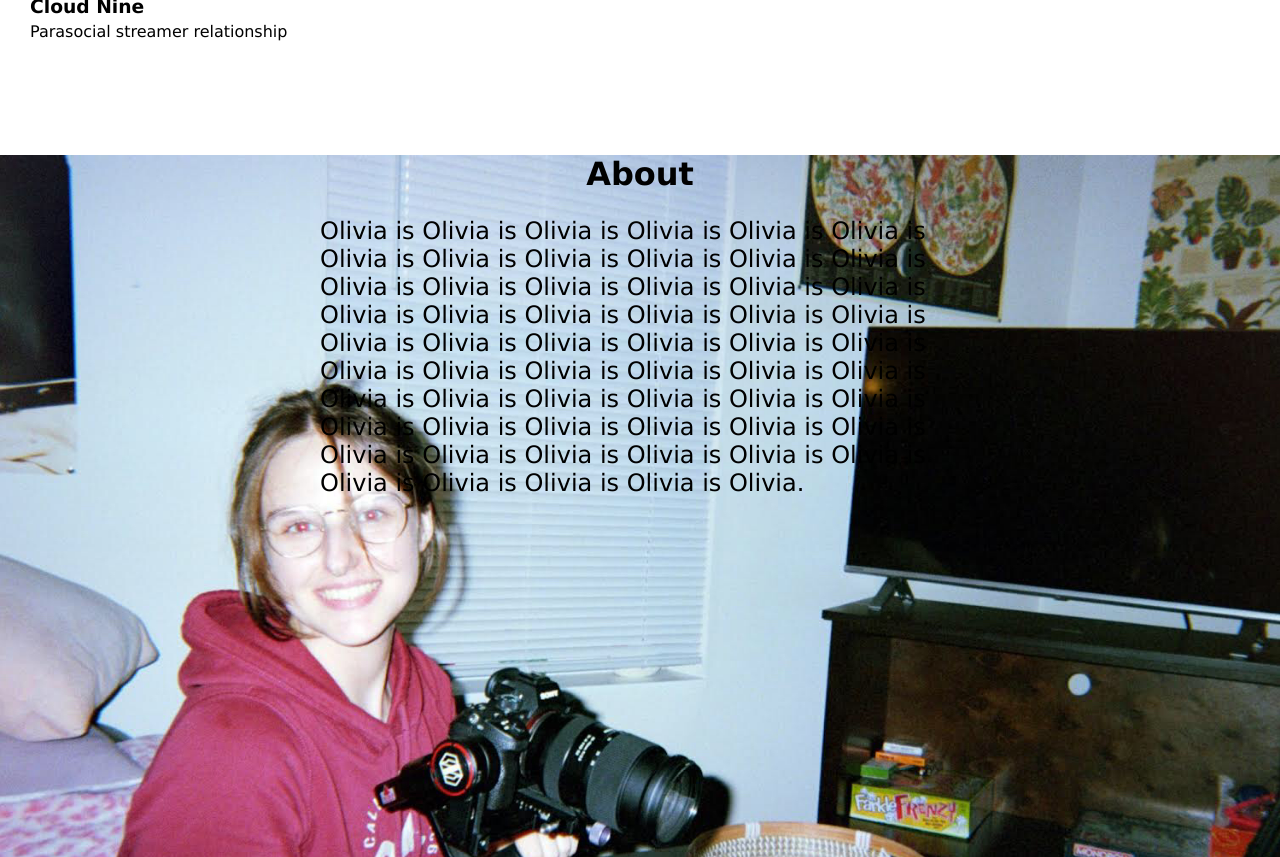
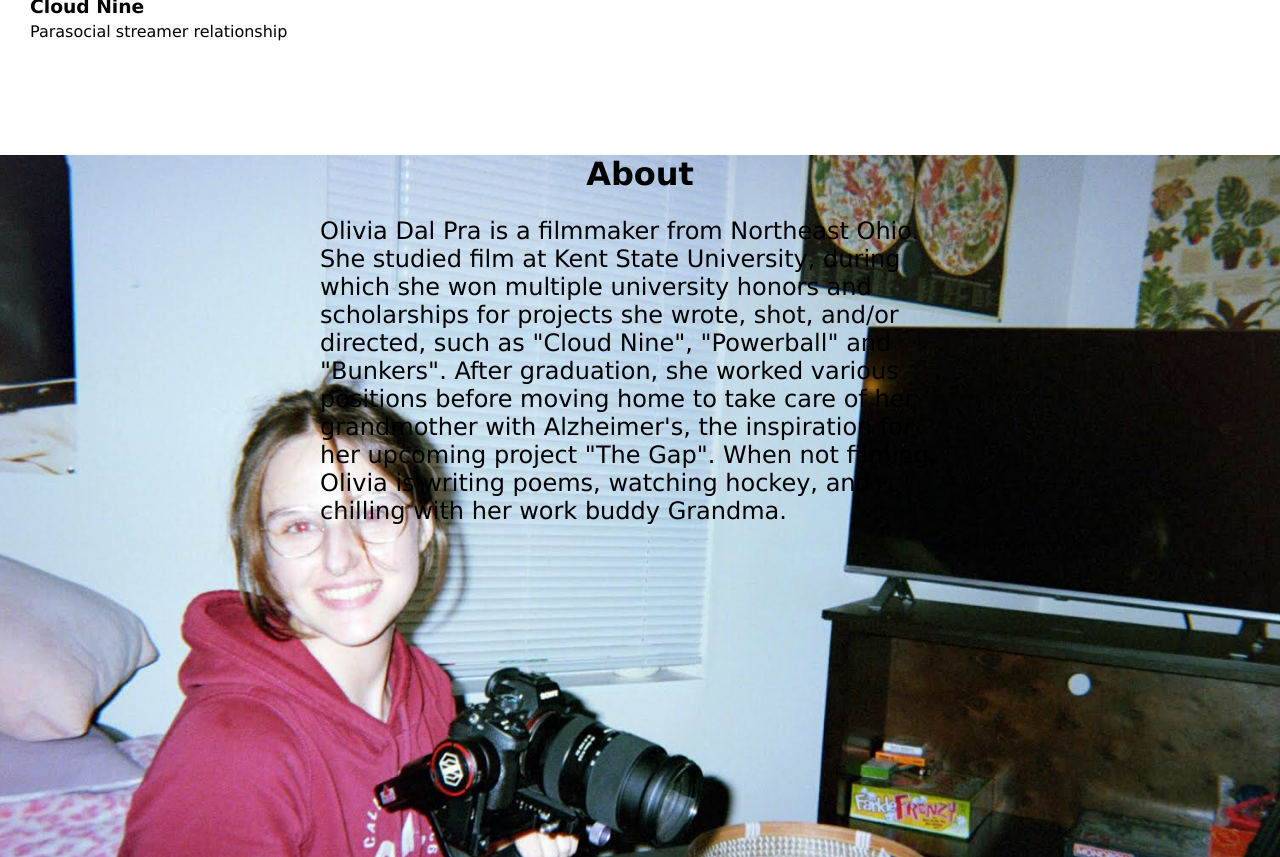
Before and after one commit to darienyoder/olivia-website, a Jekyll site: the page index.html, which Jekyll copies as it is, in a window 1280 px wide and 900 px high, scrolled down 1985 px, cut to the strip 43-900 px from the top of the window. Built offline with Jekyll 4.4.1, drawn with Linux system fonts in a browser that asks for light colours.

Commit message:
Header video and bio

```diff
--- a/index.html
+++ b/index.html
@@ -171,8 +171,8 @@
 </head>
 <body onload="main();">
     <!-- Header -->
-    <div class="full-viewport center-flex" style="background-color: black; overflow: hidden;">
-        <video id="header-video" class="parent-size" src="assets/images/let-it-burn.mp4" muted autoplay loop></video>
+    <div class="full-viewport center-flex" style="background-color: black; height: 100vh; overflow: hidden;">
+        <video id="header-video" class="parent-size" src="assets/images/olivia-reel-demo.mp4" muted autoplay loop></video>
         <div style="text-align: center; z-index: 1;">
             <h1 style="font-size: 15vh; color: white; user-select: none;">Olivia Dal Pra</h1>
             <!-- <h2>I make the movies, etc.</h2> -->
@@ -254,11 +254,7 @@
      <div style="background: url(assets/images/olivia.jpg); aspect-ratio:3/2; background-position: center; background-size: cover;">
         <h1 style="text-align: center;">About</h1>
         <p style="width: 50%; margin-inline: auto; font-size: 150%;">
-            Olivia is Olivia is Olivia is Olivia is Olivia is Olivia is Olivia is Olivia is Olivia is Olivia is Olivia is Olivia is
-            Olivia is Olivia is Olivia is Olivia is Olivia is Olivia is Olivia is Olivia is Olivia is Olivia is Olivia is Olivia is Olivia is
-            Olivia is Olivia is Olivia is Olivia is Olivia is Olivia is Olivia is Olivia is Olivia is Olivia is
-            Olivia is Olivia is Olivia is Olivia is Olivia is Olivia is Olivia is Olivia is Olivia is Olivia is Olivia is Olivia is
-            Olivia is Olivia is Olivia is Olivia is Olivia is Olivia is Olivia is Olivia is Olivia is Olivia is Olivia is Olivia.
+            Olivia Dal Pra is a filmmaker from Northeast Ohio. She studied film at Kent State University, during which she won multiple university honors and scholarships for projects she wrote, shot, and/or directed, such as "Cloud Nine", "Powerball" and "Bunkers". After graduation, she worked various positions before moving home to take care of her grandmother with Alzheimer's, the inspiration for her upcoming project "The Gap". When not filming, Olivia is writing poems, watching hockey, and chilling with her work buddy Grandma.
         </p>
      </div>
 </body>
```
Also changed, not shown: 1 other file.
